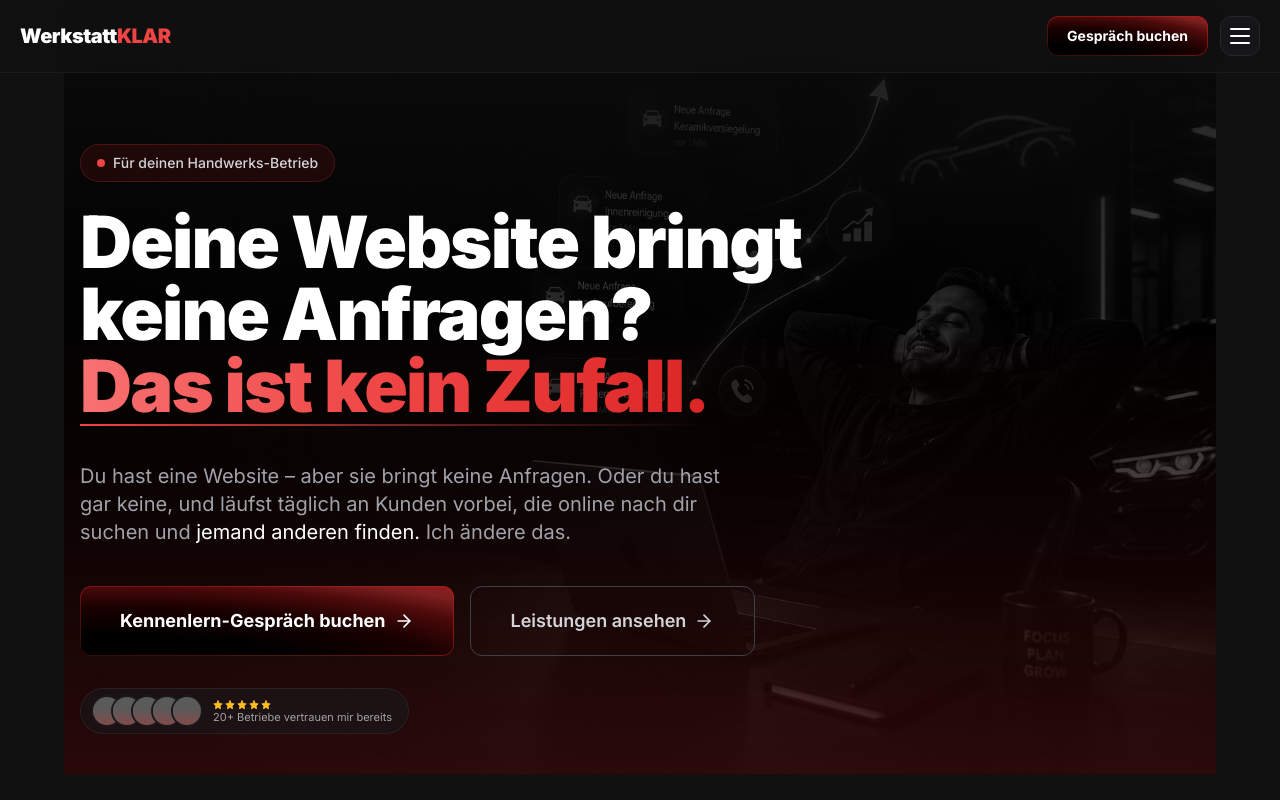
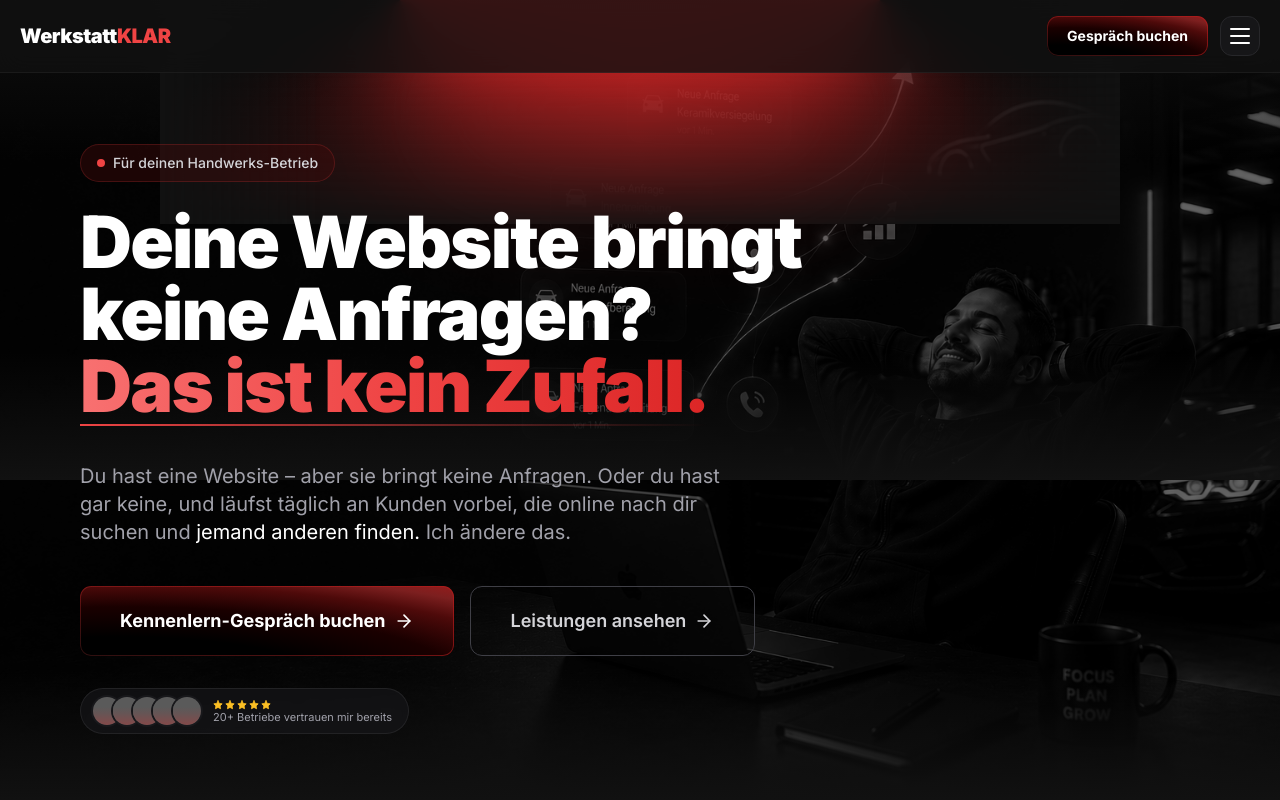
Before and after one commit to tienngyn/werkstattklar, a Next.js app: page / in a window 1280 px wide. Shown: the top 800 px of the page. Built offline with nearby package versions, Linux system fonts and the light colour scheme; grey boxes are pictures that could not be loaded.

Commit message:
Fix hero bg: full-bleed image outside LampContainer, remove red gradient, brighter
Co-Authored-By: Claude Sonnet 4.6 <noreply@anthropic.com>

```diff
--- a/app/page.tsx
+++ b/app/page.tsx
@@ -322,17 +322,21 @@ function TrustBar() {
 // ─── HERO ─────────────────────────────────────────────────────────────────────
 function Hero() {
   return (
-    <LampContainer contentClassName="max-w-6xl mx-auto px-4 pt-36 pb-10">
-      {/* Background image — b&w + dark overlay + red gradient from bottom */}
+    <div className="relative overflow-hidden">
+      {/* Full-bleed background — outside LampContainer so it ignores content padding */}
       <img
         src="/hero-bg.png"
         alt=""
-        className="absolute inset-0 w-full h-full object-cover grayscale brightness-[25%] pointer-events-none select-none z-0"
+        className="absolute inset-0 w-full h-full object-cover grayscale brightness-[40%] pointer-events-none select-none z-0"
       />
-      <div className="absolute inset-0 z-0 pointer-events-none"
-        style={{ background: "linear-gradient(to top, rgba(220,38,38,0.18) 0%, rgba(220,38,38,0.05) 35%, transparent 60%)" }} />
-      <div className="absolute inset-0 z-0 pointer-events-none"
-        style={{ background: "linear-gradient(to bottom, rgba(17,17,17,0.7) 0%, transparent 40%)" }} />
+      {/* Top fade so navbar blends in */}
+      <div className="absolute inset-x-0 top-0 h-40 z-0 pointer-events-none"
+        style={{ background: "linear-gradient(to bottom, rgba(17,17,17,0.85) 0%, transparent 100%)" }} />
+      {/* Bottom fade into next section */}
+      <div className="absolute inset-x-0 bottom-0 h-32 z-0 pointer-events-none"
+        style={{ background: "linear-gradient(to top, #111111 0%, transparent 100%)" }} />
+
+    <LampContainer className="!bg-transparent" contentClassName="max-w-6xl mx-auto px-4 pt-36 pb-10">
       <div className="max-w-4xl relative z-30">
         {/* Pill above headline */}
         <motion.div initial={{ opacity: 0, y: -10 }} animate={{ opacity: 1, y: 0 }} transition={{ duration: 0.5, delay: 0.05 }} className="mb-6">
@@ -414,6 +418,7 @@ function Hero() {
         </motion.div>
       </div>
     </LampContainer>
+    </div>
   );
 }
 
```
